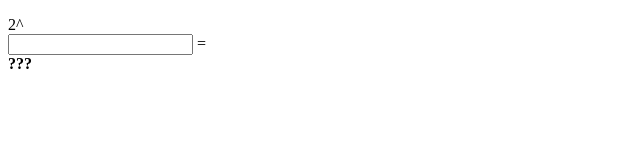
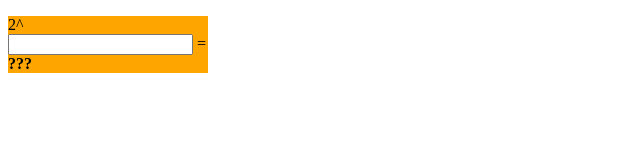
Before and after one commit to ffff-22/ws, a plain HTML site: page 2^x/index.html in a window 1280 px wide. Shown: the whole page, without its empty margins (0-640 px from the left). Drawn offline with Linux system fonts and the light colour scheme.

Commit message:
Update index.html

```diff
--- a/2^x/index.html
+++ b/2^x/index.html
@@ -2,13 +2,14 @@
 <html lang="ja">
 <head>
   <meta charset="UTF-8">
-  <title>2^x</title>
+  <title>2^xa</title>
   <style>
     #result {
       font-weight: bold;
     }
     p {
       width: 200px;
+      background:orange;
     }
   </style>
 </head>
```
